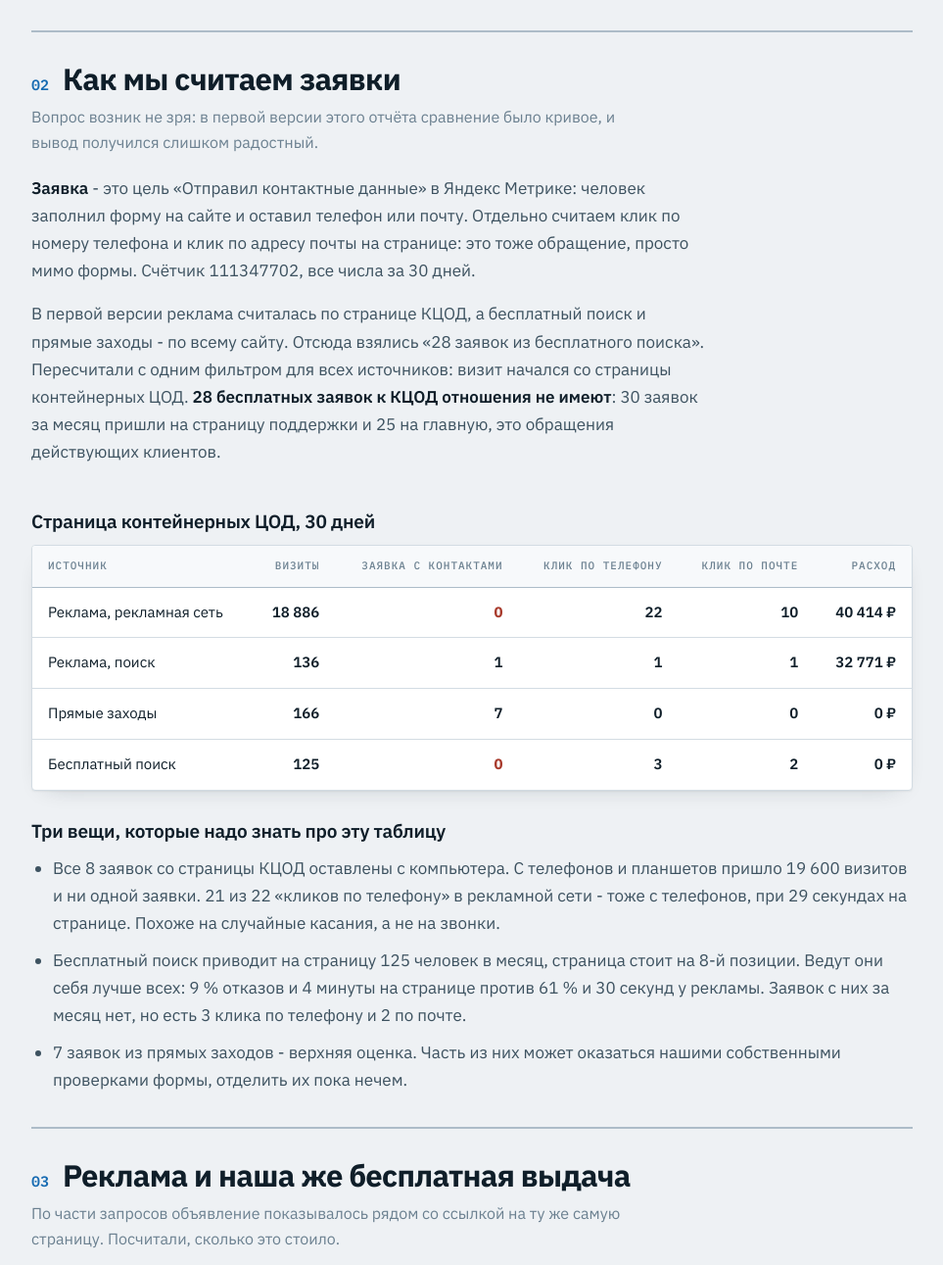
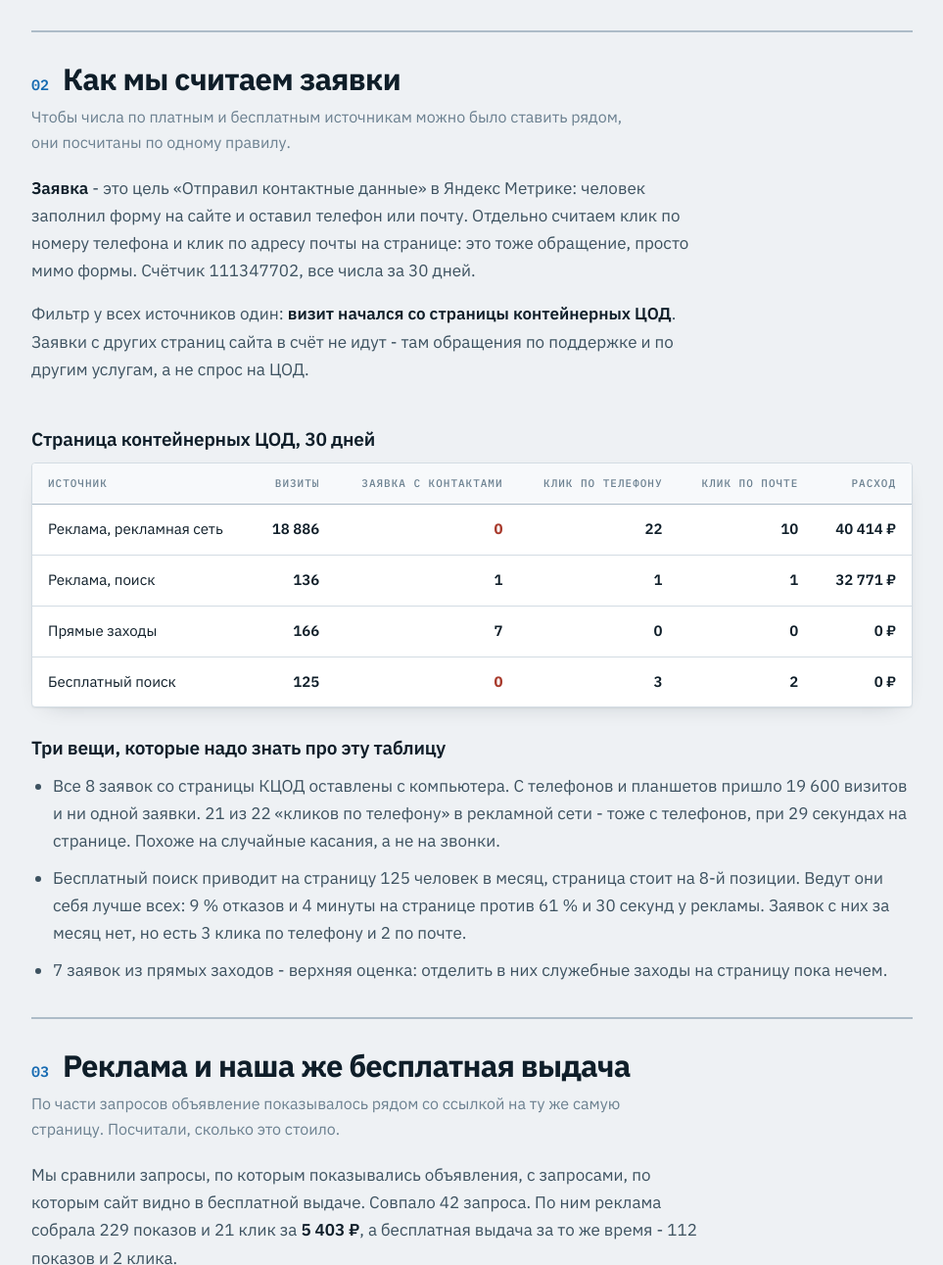
Before and after one commit to AlexeyGOblov/aitek-kcod-status, a plain HTML site: page 2026-09-18/index.html in a window 1280 px wide. Shown: the part 1558-2849 px from the top of the page at 98% size, without its empty margins (158-1121 px from the left). Drawn offline with Linux system fonts and the light colour scheme.

Commit message:
fix: убрать из отчёта внутренний контекст правок
Заказчику не нужна история версий отчёта и служебные проверки формы:
остаётся правило счёта и сами числа.

Co-Authored-By: Claude Opus 5 (1M context) <noreply@anthropic.com>

```diff
--- a/2026-09-18/index.html
+++ b/2026-09-18/index.html
@@ -299,11 +299,11 @@
 
   <section>
     <h2><span class="n">02</span>Как мы считаем заявки</h2>
-    <p class="sub">Вопрос возник не зря: в первой версии этого отчёта сравнение было кривое, и вывод получился слишком радостный.</p>
+    <p class="sub">Чтобы числа по платным и бесплатным источникам можно было ставить рядом, они посчитаны по одному правилу.</p>
 
     <p><strong>Заявка</strong> - это цель «Отправил контактные данные» в Яндекс Метрике: человек заполнил форму на сайте и оставил телефон или почту. Отдельно считаем клик по номеру телефона и клик по адресу почты на странице: это тоже обращение, просто мимо формы. Счётчик 111347702, все числа за 30 дней.</p>
 
-    <p>В первой версии реклама считалась по странице КЦОД, а бесплатный поиск и прямые заходы - по всему сайту. Отсюда взялись «28 заявок из бесплатного поиска». Пересчитали с одним фильтром для всех источников: визит начался со страницы контейнерных ЦОД. <strong>28 бесплатных заявок к КЦОД отношения не имеют</strong>: 30 заявок за месяц пришли на страницу поддержки и 25 на главную, это обращения действующих клиентов.</p>
+    <p>Фильтр у всех источников один: <strong>визит начался со страницы контейнерных ЦОД</strong>. Заявки с других страниц сайта в счёт не идут - там обращения по поддержке и по другим услугам, а не спрос на ЦОД.</p>
 
     <h3>Страница контейнерных ЦОД, 30 дней</h3>
     <div class="tablewrap">
@@ -324,7 +324,7 @@
     <ul class="plain">
       <li>Все 8 заявок со страницы КЦОД оставлены с компьютера. С телефонов и планшетов пришло 19 600 визитов и ни одной заявки. 21 из 22 «кликов по телефону» в рекламной сети - тоже с телефонов, при 29 секундах на странице. Похоже на случайные касания, а не на звонки.</li>
       <li>Бесплатный поиск приводит на страницу 125 человек в месяц, страница стоит на 8-й позиции. Ведут они себя лучше всех: 9 % отказов и 4 минуты на странице против 61 % и 30 секунд у рекламы. Заявок с них за месяц нет, но есть 3 клика по телефону и 2 по почте.</li>
-      <li>7 заявок из прямых заходов - верхняя оценка. Часть из них может оказаться нашими собственными проверками формы, отделить их пока нечем.</li>
+      <li>7 заявок из прямых заходов - верхняя оценка: отделить в них служебные заходы на страницу пока нечем.</li>
     </ul>
   </section>
 
@@ -503,7 +503,6 @@
       <li>Что стало с заявками дальше. Метрика видит отправку формы, но не видит разговор, расчёт и договор. Пока это не сведено, об окупаемости канала говорить рано.</li>
       <li>Обращения мимо сайта: звонок по номеру из выдачи, письмо, звонок знакомому менеджеру. В замер они не попадают.</li>
       <li>Реклама остановлена, поэтому следующий замер покажет движение только по бесплатному поиску, пока не будет решения о перезапуске.</li>
-      <li>В общей статистике сайта за месяц есть 9 заполненных форм с тестовой копии страницы КЦОД - это наши собственные проверки. Из таблиц этого отчёта они убраны.</li>
     </ul>
   </div>
 
```
Also changed, not shown: index.html (+3 -4 lines).
